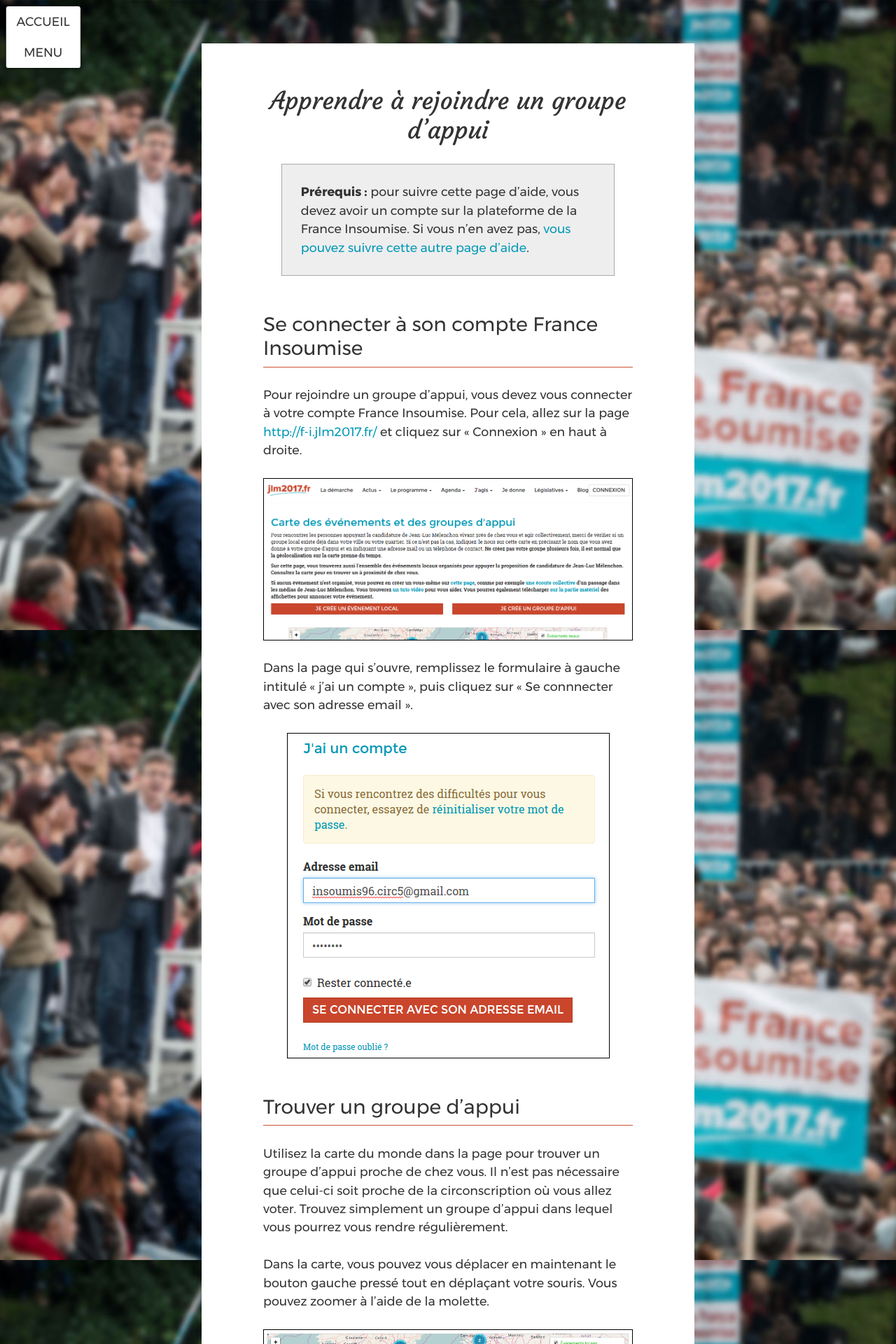
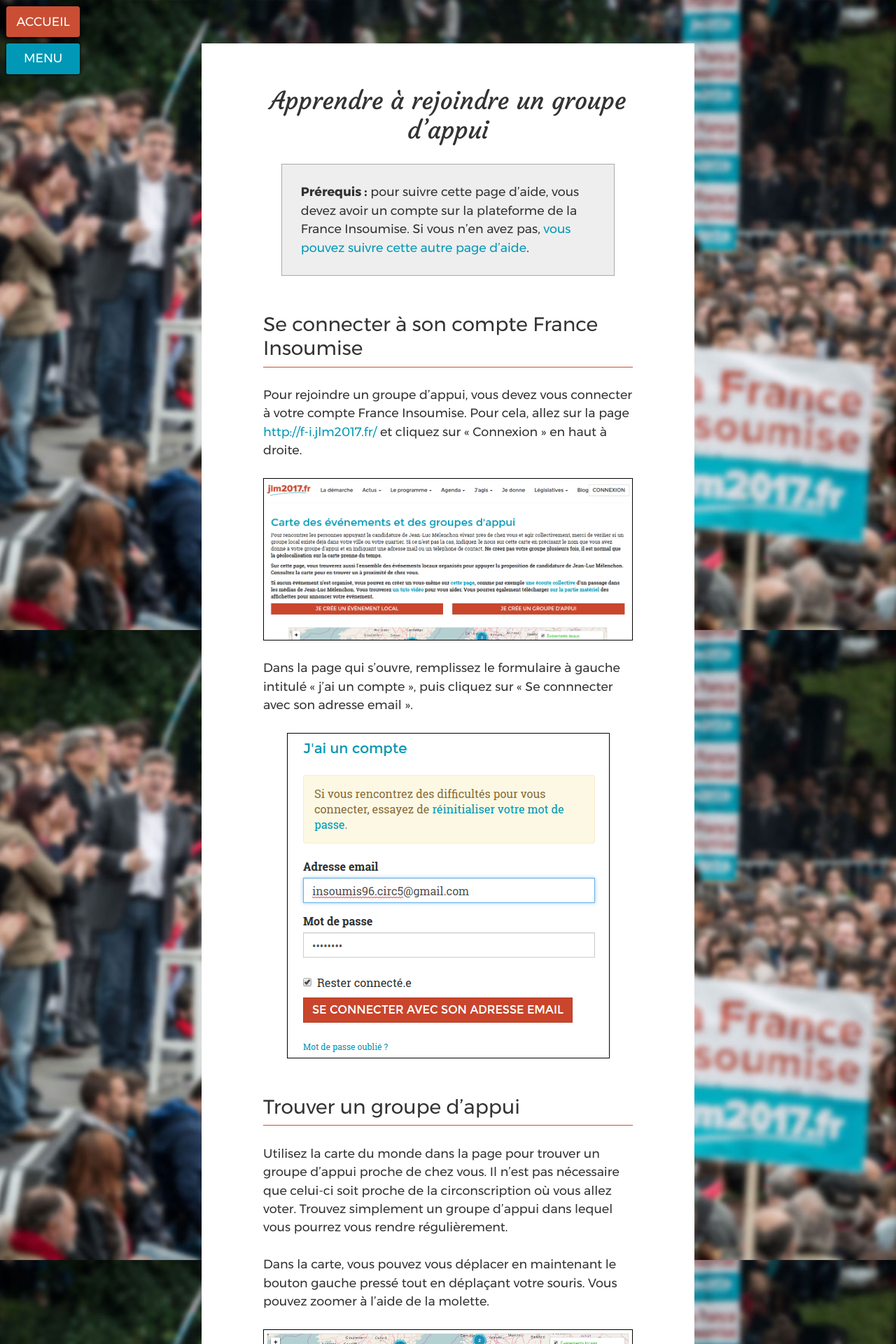
Before and after one commit to ryuran/kitcampagne.fi, a Jekyll site: the page built from _cat_franceinsoumise/rejoindre-groupe.md, in a window 1280 px wide. Shown: the top 1920 px of the page at 70% size. Built offline with Jekyll 4.4.1, drawn with Linux system fonts in a browser that asks for light colours.

Commit message:
render nav and home button prettier

```diff
--- a/_includes/nav.html
+++ b/_includes/nav.html
@@ -1,14 +1,16 @@
 <div id="navigation" class="nav">
-  <div class="nav-toggle">
-    <a href="/" class="nav-toggle-open">
+  <div class="nav-permanent">
+    <a href="/" class="nav-home">
       Accueil
     </a>
+    <div class="nav-toggle">
       <a href="#navigation" class="nav-toggle-open">
         Menu
       </a>
       <a href="#main" class="nav-toggle-close">
         Fermer
       </a>
+    </div>
   </div>
   <nav class="nav-pan">
     <ul class="nav-list">
--- a/_sass/component/_nav.scss
+++ b/_sass/component/_nav.scss
@@ -25,28 +25,55 @@
     opacity: 0;
   }
 
-  &-toggle {
+  &-permanent {
     display: block;
     z-index: 10;
     position: absolute;
-    top: .5rem;
+    top: 0;
     left: 100%;
-    transform: translateX(.5rem);
+    padding: .5rem;
+    width: 7rem;
+  }
+
+  &-home,
+  &-toggle {
+    display: block;
+    position: relative;
     border-radius: .2rem;
-    background: $color-white;
     text-transform: uppercase;
-    width: 6rem;
     overflow: hidden;
     box-shadow: 0 0 .2em 0 #000;
+    margin-bottom: .5em;
+    color: $color-white;
+  }
+
+  &-home {
+    background: $color-corail;
+    padding: .5em .5em;
+    text-align: center;
+
+    &:hover {
+      color: $color-white;
+      text-decoration: none;
+    }
+  }
+
+  &-toggle {
+    background: $color-pacific;
 
     &-open,
     &-close {
       display: block;
       text-decoration: none;
-      color: $color-text;
+      color: $color-white;
       padding: .5em .5em;
       text-align: center;
-      background: $color-white;
+      background: $color-pacific;
+
+      &:hover {
+        color: $color-white;
+        text-decoration: none;
+      }
     }
 
     &-close {
@@ -56,7 +83,7 @@
       right: 0;
       bottom: 0;
       transform: translateY(100%);
-      transition: transform .2s ease;
+      transition: transform .4s ease;
     }
   }
 
@@ -124,6 +151,7 @@
     }
 
     &:hover {
+      text-decoration: none;
       background: #f1f1f1;
     }
   }
```
Lines whose indentation alone changed are shown as unchanged.
